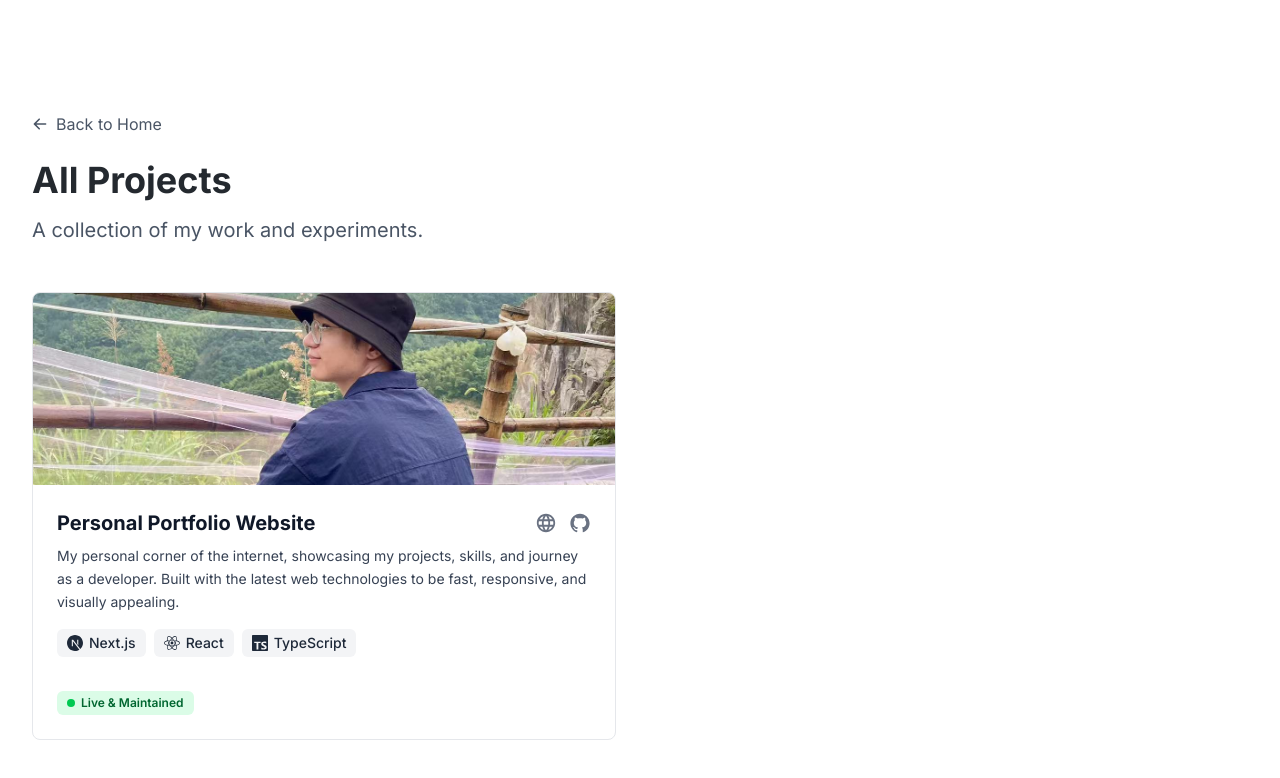
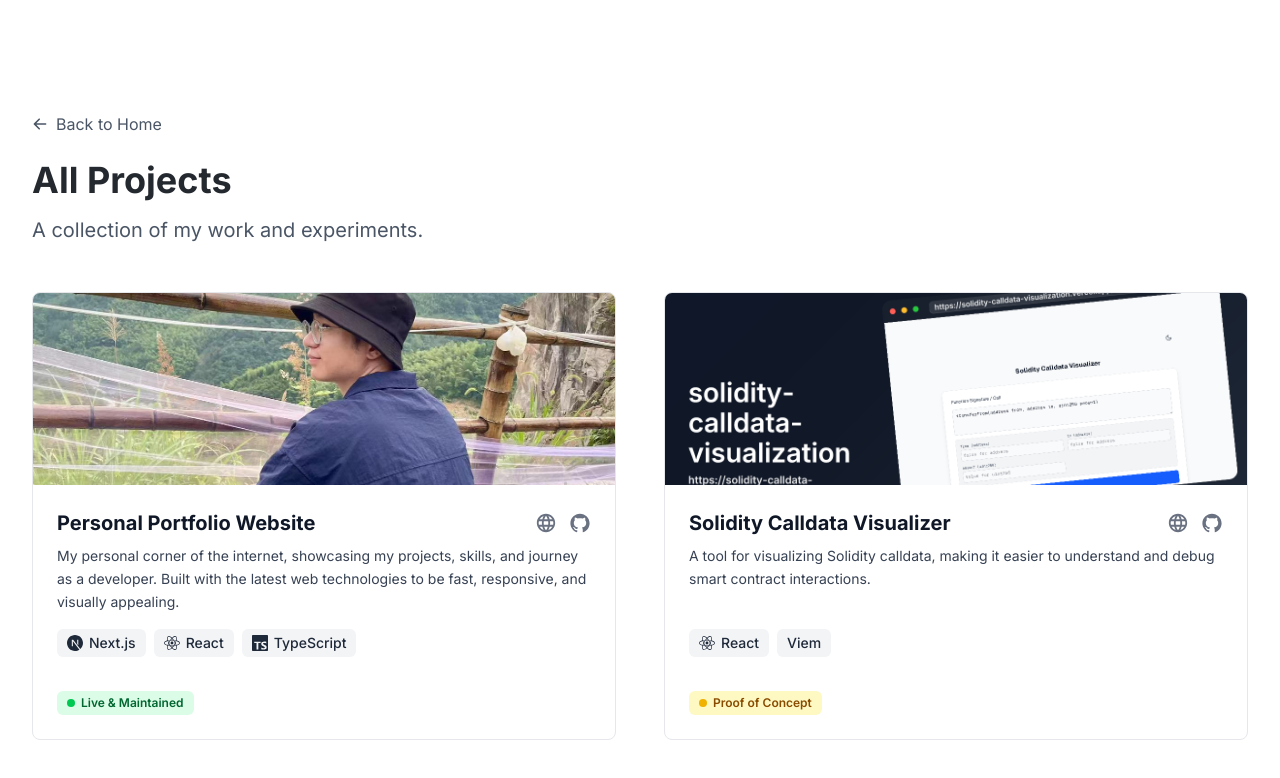
Before and after one commit to vincenteof/vincenteof.xyz, a Next.js app: page /projects in a window 1280 px wide. Shown: the top 778 px of the page. Built offline with nearby package versions, Linux system fonts and the light colour scheme.

Commit message:
feat: add Solidity Calldata Visualizer project details and associated image

```diff
--- a/data/projects.ts
+++ b/data/projects.ts
@@ -14,17 +14,16 @@ export const projects = [
     githubUrl: 'https://github.com/vincenteof/vincenteof.xyz',
     status: 'Live & Maintained',
   },
-  // {
-  //   title: 'Mad Lads NFT Staking Platform',
-  //   description: 'A decentralized application (dApp) for staking Mad Lads NFTs. Users can connect their wallet, stake their NFTs, and earn rewards over time, interacting directly with a smart contract.',
-  //   tags: [
-  //     { name: 'React', icon: techIcons['React'] },
-  //     { name: 'Solidity', icon: techIcons['Solidity'] },
-  //     { name: 'Node.js', icon: techIcons['Node.js'] },
-  //   ],
-  //   image: '/images/MAD_LADS_8853.PNG', // Replace with actual project image
-  //   liveUrl: '#', // Add live URL if available
-  //   githubUrl: '#', // Add GitHub URL
-  //   status: 'Proof of Concept',
-  // },
+  {
+    title: 'Solidity Calldata Visualizer',
+    description: 'A tool for visualizing Solidity calldata, making it easier to understand and debug smart contract interactions.',
+    tags: [
+      { name: 'React', icon: techIcons['React'] },
+      { name: 'Viem', icon: techIcons['Viem'] },
+    ],
+    image: '/images/solidity-calldata-visualization.png', // Replace with actual project image
+    liveUrl: 'https://solidity-calldata-visualization.vercel.app/', // Add live URL if available
+    githubUrl: 'https://github.com/vincenteof/solidity-calldata-visualization', // Add GitHub URL
+    status: 'Proof of Concept',
+  },
 ];
```
Also changed, not shown: public/images/solidity-calldata-visualization.png (added).
